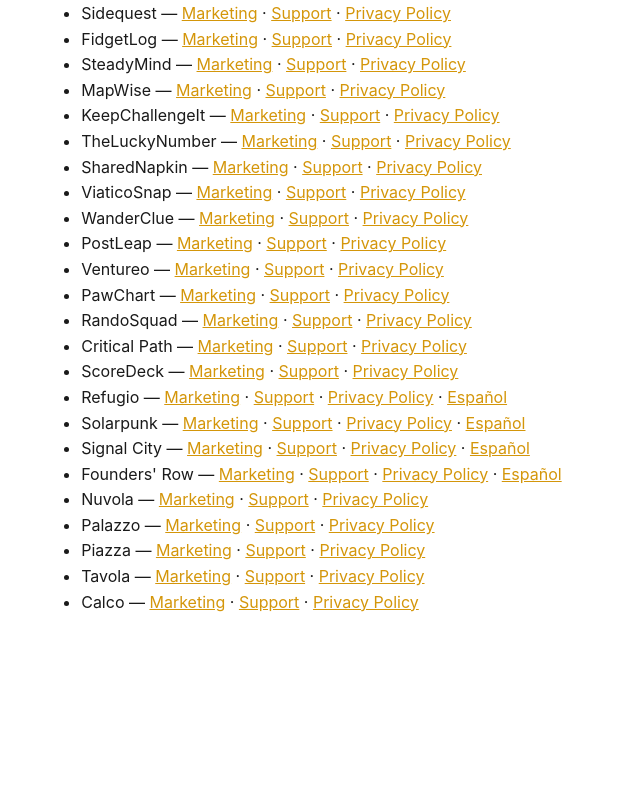
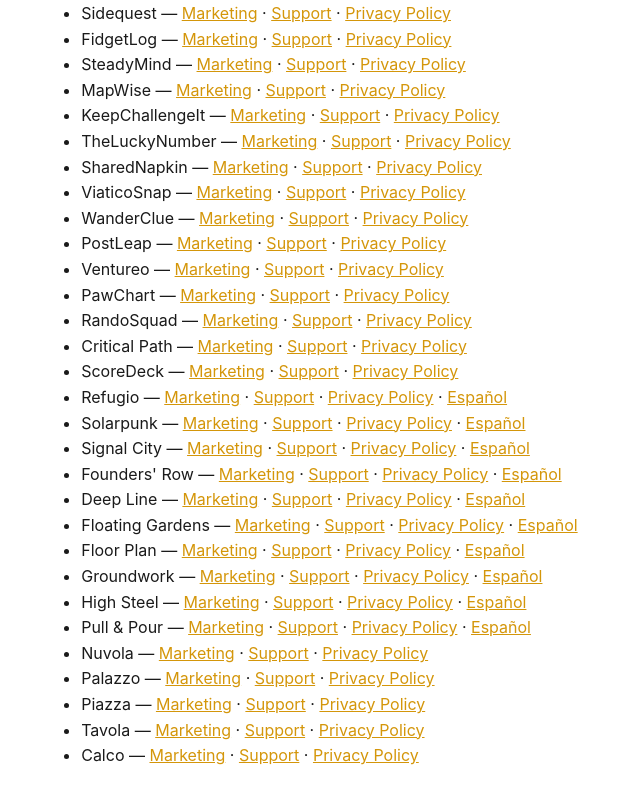
Before and after one commit to enriquegalicia/Aguach1leLabs-pages, a plain HTML site: page index.html in a window 1280 px wide. Shown: the part 369-1172 px from the top of the page, without its empty margins (228-868 px from the left). Before the commit the page ends 1024 px from the top, so only its background shows below. Drawn offline with Linux system fonts and the light colour scheme.

Commit message:
Index: Deep Line, Floating Gardens, Floor Plan, Groundwork, High Steel and Pull & Pour, with their Spanish pages
Co-Authored-By: Claude Opus 5.5 <noreply@anthropic.com>

```diff
--- a/index.html
+++ b/index.html
@@ -43,6 +43,12 @@
   <li>Solarpunk — <a href="solarpunk/marketing.html">Marketing</a> · <a href="solarpunk/support.html">Support</a> · <a href="solarpunk/privacy.html">Privacy Policy</a> · <a href="es/solarpunk/marketing.html">Español</a></li>
   <li>Signal City — <a href="signalcity/marketing.html">Marketing</a> · <a href="signalcity/support.html">Support</a> · <a href="signalcity/privacy.html">Privacy Policy</a> · <a href="es/signalcity/marketing.html">Español</a></li>
   <li>Founders' Row — <a href="foundersrow/marketing.html">Marketing</a> · <a href="foundersrow/support.html">Support</a> · <a href="foundersrow/privacy.html">Privacy Policy</a> · <a href="es/foundersrow/marketing.html">Español</a></li>
+  <li>Deep Line — <a href="deepline/marketing.html">Marketing</a> · <a href="deepline/support.html">Support</a> · <a href="deepline/privacy.html">Privacy Policy</a> · <a href="es/deepline/marketing.html">Español</a></li>
+  <li>Floating Gardens — <a href="floatinggardens/marketing.html">Marketing</a> · <a href="floatinggardens/support.html">Support</a> · <a href="floatinggardens/privacy.html">Privacy Policy</a> · <a href="es/floatinggardens/marketing.html">Español</a></li>
+  <li>Floor Plan — <a href="floorplan/marketing.html">Marketing</a> · <a href="floorplan/support.html">Support</a> · <a href="floorplan/privacy.html">Privacy Policy</a> · <a href="es/floorplan/marketing.html">Español</a></li>
+  <li>Groundwork — <a href="groundwork/marketing.html">Marketing</a> · <a href="groundwork/support.html">Support</a> · <a href="groundwork/privacy.html">Privacy Policy</a> · <a href="es/groundwork/marketing.html">Español</a></li>
+  <li>High Steel — <a href="highsteel/marketing.html">Marketing</a> · <a href="highsteel/support.html">Support</a> · <a href="highsteel/privacy.html">Privacy Policy</a> · <a href="es/highsteel/marketing.html">Español</a></li>
+  <li>Pull &amp; Pour — <a href="pullandpour/marketing.html">Marketing</a> · <a href="pullandpour/support.html">Support</a> · <a href="pullandpour/privacy.html">Privacy Policy</a> · <a href="es/pullandpour/marketing.html">Español</a></li>
   <li>Nuvola — <a href="nuvola/marketing.html">Marketing</a> · <a href="nuvola/support.html">Support</a> · <a href="nuvola/privacy.html">Privacy Policy</a></li>
   <li>Palazzo — <a href="palazzo/marketing.html">Marketing</a> · <a href="palazzo/support.html">Support</a> · <a href="palazzo/privacy.html">Privacy Policy</a></li>
   <li>Piazza — <a href="piazza/marketing.html">Marketing</a> · <a href="piazza/support.html">Support</a> · <a href="piazza/privacy.html">Privacy Policy</a></li>
```
